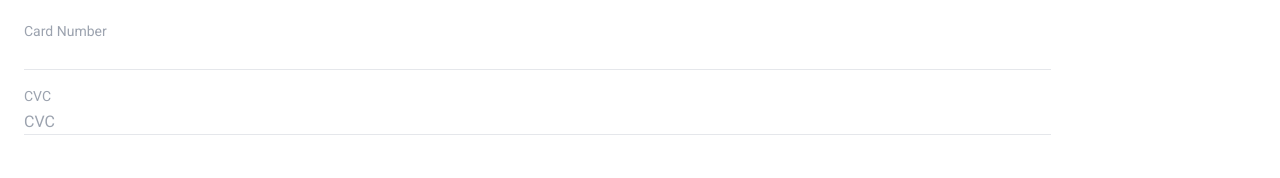
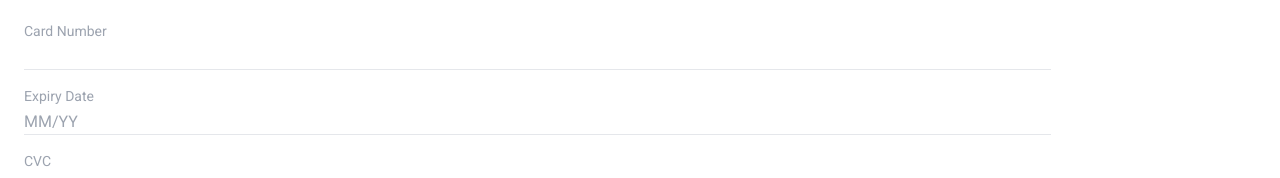
Before and after one commit to Earthfill/Algon, a React (Vite) app: page /checkout in a window 1280 px wide. Shown: the part 173-351 px from the top of the page. Built offline with nearby package versions, Linux system fonts and the light colour scheme.

Commit message:
certificate card

```diff
--- a/src/pages/Checkout.jsx
+++ b/src/pages/Checkout.jsx
@@ -50,6 +50,15 @@ const Checkout = () => {
             onChange={handleInputChange}
             onFocus={handleInputFocus}
           />
+          <div className="text-gray-400 text-sm pt-4">Expiry Date</div>
+          <input
+            name="expiry"
+            placeholder="MM/YY"
+            value={state.expiry}
+            className="border-b outline-none w-10/12 pt-1"
+            onChange={handleInputChange}
+            onFocus={handleInputFocus}
+          />
           <div className="text-gray-400 text-sm pt-4">CVC</div>
           <input
             name="cvc"
```
